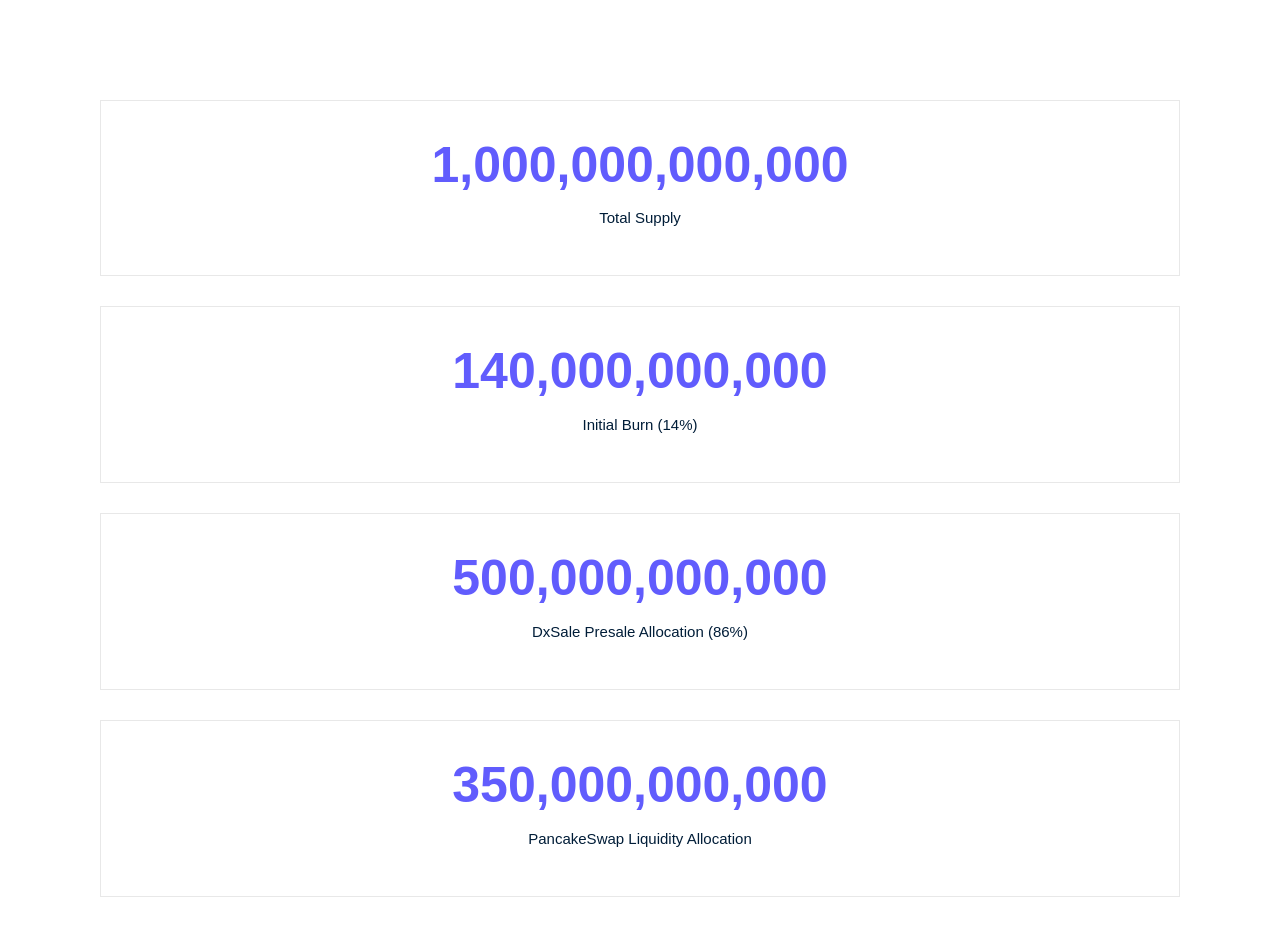
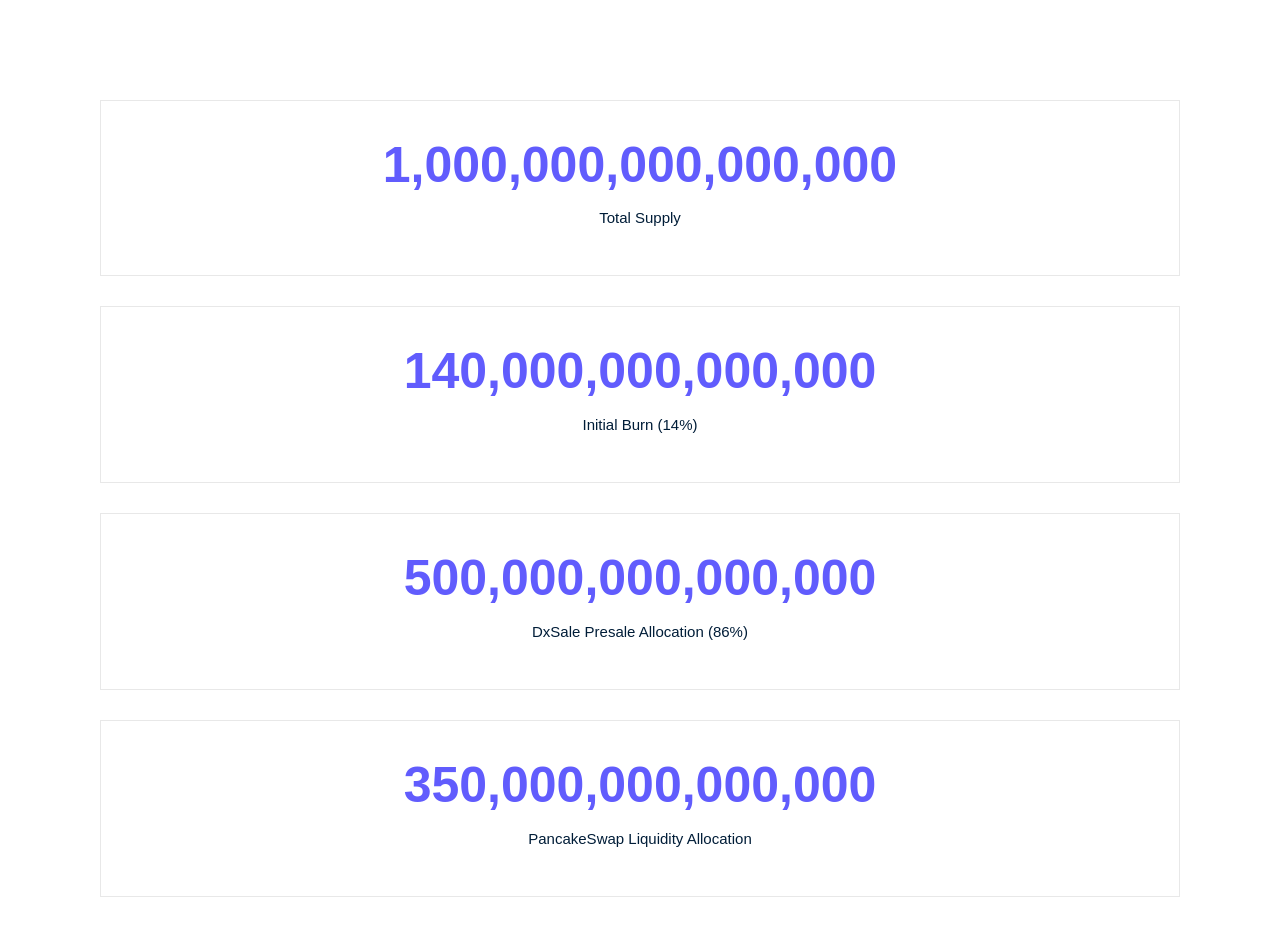
Before and after one commit to Uelez/sphynxcat.github.io, a plain HTML site: page index.html in a window 1280 px wide. Shown: the part 3000-3935 px from the top of the page. Drawn offline with Linux system fonts and the light colour scheme; files whose address does not match are found by name; a web font is replaced by a local one.

Commit message:
Update index.html

```diff
--- a/index.html
+++ b/index.html
@@ -199,7 +199,7 @@
                 <div class="col-xl-12 col-md-1">
                     <div class="single_counter text-center">
                         <h3>
-                            <span class="counter" >1,000,000,000,000 </span>
+                            <span class="counter" >1,000,000,000,000,000 </span>
                         </h3>
                         <p>Total Supply</p>
                     </div>
@@ -207,7 +207,7 @@
                 <div class="col-xl-12 col-md-12">
                     <div class="single_counter text-center">
                         <h3>
-                            <span class="counter">140,000,000,000</span>
+                            <span class="counter">140,000,000,000,000</span>
                         </h3>
                         <p>Initial Burn (14%)</p>
                     </div>
@@ -215,7 +215,7 @@
                 <div class="col-xl-12 col-md-12">
                     <div class="single_counter text-center">
                         <h3>
-                            <span class="counter" >500,000,000,000 </span>
+                            <span class="counter" >500,000,000,000,000 </span>
                         </h3>
                         <p>DxSale Presale Allocation (86%)</p>
                     </div>
@@ -223,7 +223,7 @@
                 <div class="col-xl-12 col-md-12">
                     <div class="single_counter text-center">
                         <h3>
-                            <span class="counter" >350,000,000,000</span>
+                            <span class="counter" >350,000,000,000,000</span>
                         </h3>
                         <p> PancakeSwap Liquidity Allocation </p>
                     </div>
```
